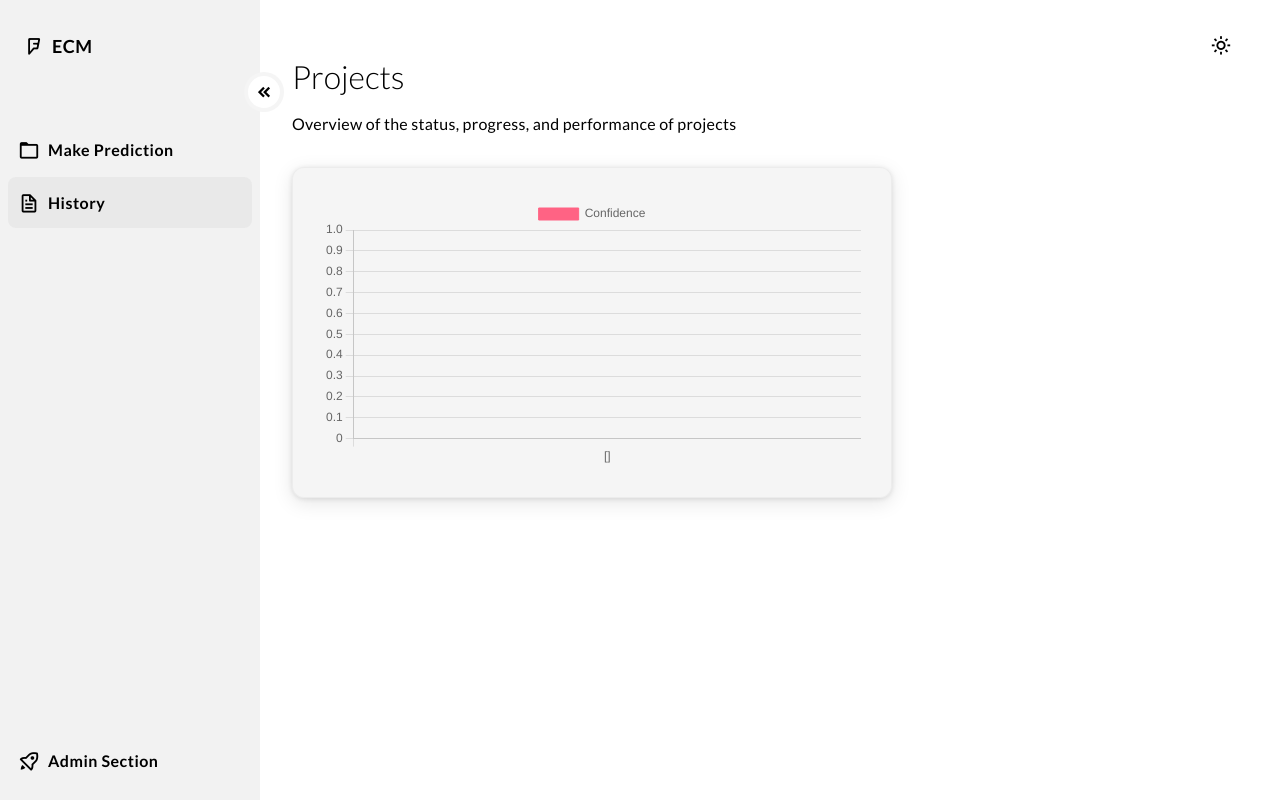
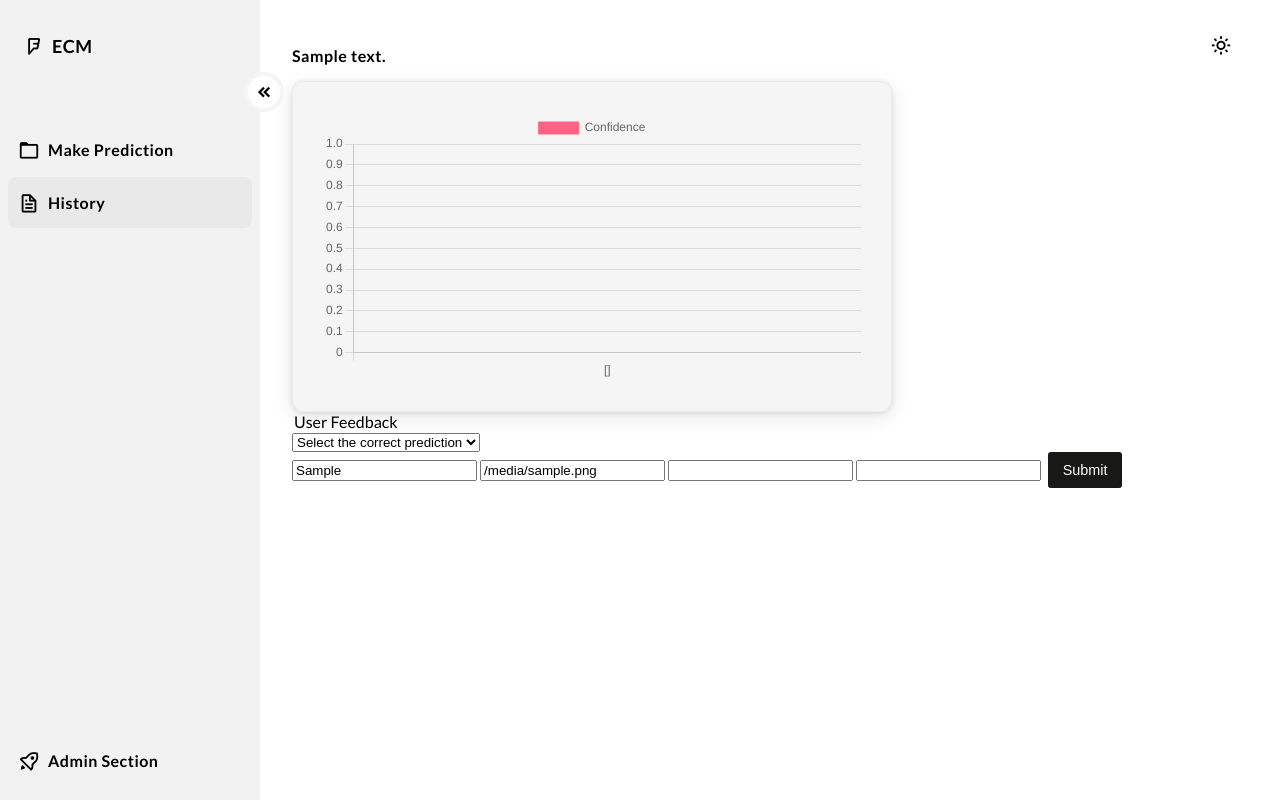
Before and after one commit to Muntasir2179/bangla-accent-classification, a Django app: template bangla_accent_detection/templates/result.html in a window 1280 px wide. Run offline with Django 4.2, Linux system fonts and the light colour scheme; the template is opened without the code that fills it: most values are stand-ins (such as "Sample title", 1, 10 or a date in 2020); some libraries are stand-ins or nearby versions.

Commit message:
user feedback form added

```diff
--- a/bangla_accent_detection/templates/result.html
+++ b/bangla_accent_detection/templates/result.html
@@ -41,8 +41,7 @@
       <main>
         <header>
           <div class="text">
-            <h2>Projects</h2>
-            <p>Overview of the status, progress, and performance of projects</p>
+            <h3>{{title_text}}</h3>
           </div>
           <div>
             <button id="theme_switch">
@@ -107,11 +106,33 @@
             });
           </script>
         </div>
+
+        <div class="col-md-4">
+          <form action="/feedback/" method="POST">
+              {% csrf_token %}
+              <legend>User Feedback</legend>
+              <div class="form-group">
+                  <select id="disabledSelect" class="form-control" name="user_prediction" required>
+                  <option value="" selected disabled>Select the correct prediction</option>
+                  {% for key, _ in probability_dict.items %}
+                  <option value="{{key}}">{{key}}</option>
+                  {% endfor %}
+                  </select>
+              </div>
+              <input class="form-control" type="text" value="{{predicted_class}}" name="model_prediction">
+              <input class="form-control" type="text" value="{{file_name}}" name="file_name">
+              <input type="number" step="any" value="{{prediction_confidence}}" name="prediction_confidence">
+              {% for key, value in probability_dict.items %}
+              <input type="number" step="any" value="{{value}}" name="{{key}}">
+              {% endfor %}
+              <button type="submit" class="btn btn-success btn-lg">Submit</button>
+          </form>
+        </div>
+
       </main>
     </div>
 
     <script src="https://cdnjs.cloudflare.com/ajax/libs/boxicons/2.1.4/dist/boxicons.js"></script>
-    {% comment %} <script src="https://cdnjs.cloudflare.com/ajax/libs/Chart.js/3.5.1/chart.min.js"></script> {% endcomment %}
     <script src="/static/js/main.js"></script>
   </body>
 </html>
```
Also changed, not shown: bangla_accent_detection/dashboard/views.py (+11 -12 lines), bangla_accent_detection/db.sqlite3.
